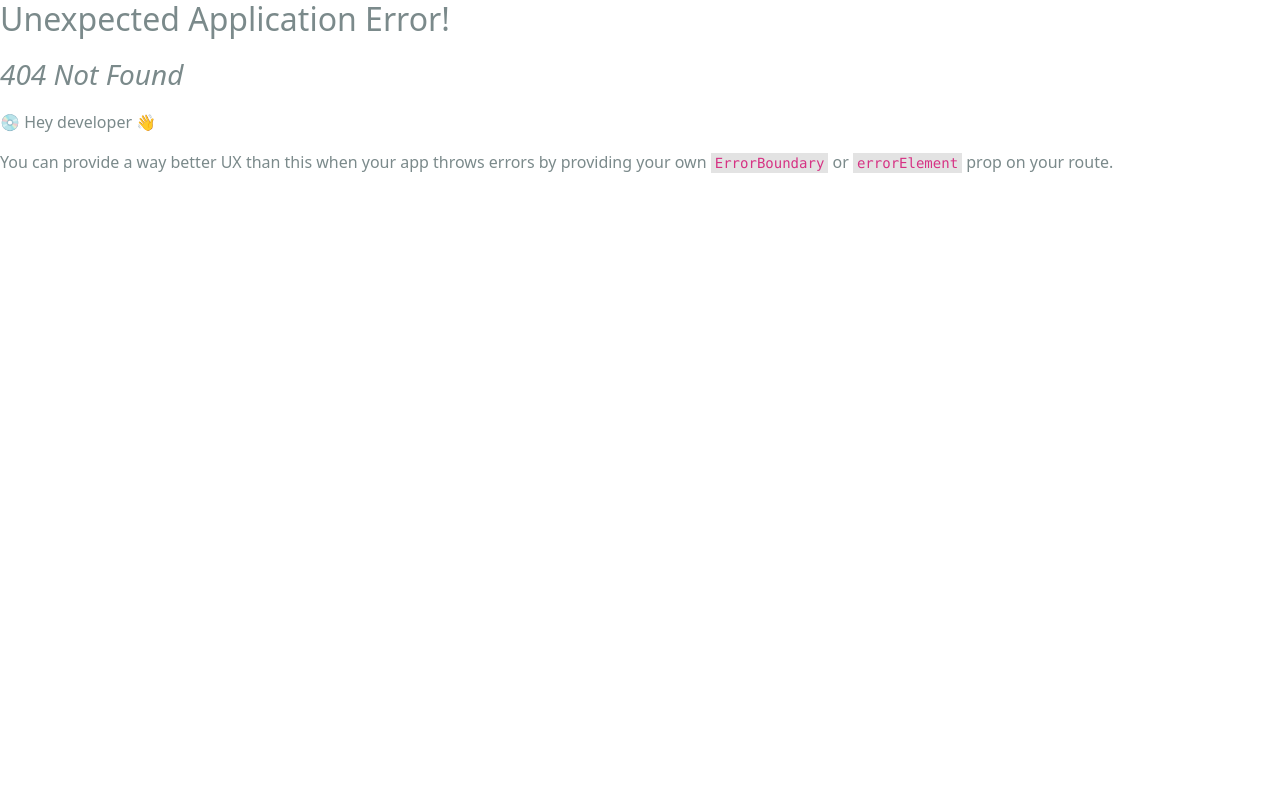
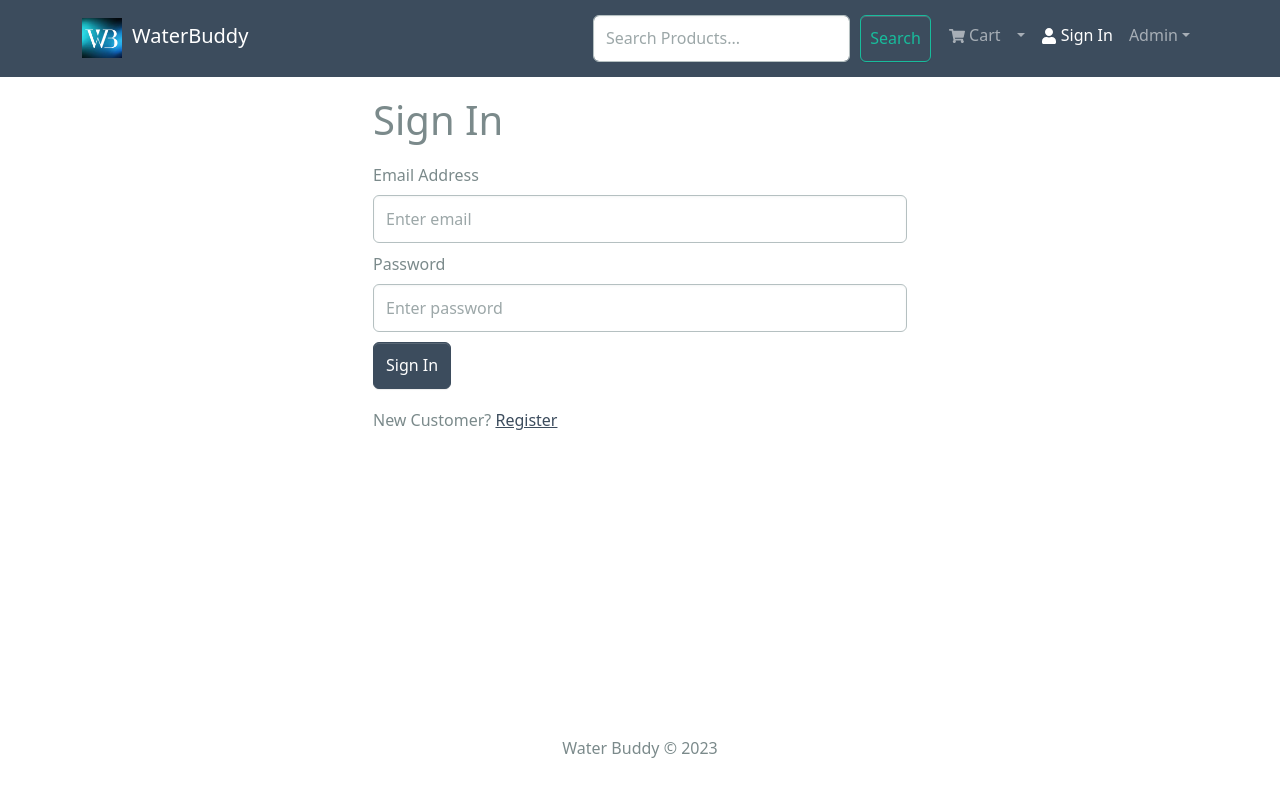
Before and after one commit to devSAK/Pizza-Buddy, a React (Create React App) app in the folder frontend/: page /login in a window 1280 px wide. Before the commit this address had no page. Shown: the top 796 px of the page. Built offline with nearby package versions, Linux system fonts and the light colour scheme.

Commit message:
Added LoginScreen Component

```diff
--- /dev/null
+++ b/frontend/src/components/FormContainer.js
@@ -0,0 +1,15 @@
+import { Container, Row, Col } from "react-bootstrap";
+
+const FormContainer = ({ children }) => {
+  return (
+    <Container>
+      <Row className="justify-content-md-center">
+        <Col xs={12} md={6}>
+          {children}
+        </Col>
+      </Row>
+    </Container>
+  );
+};
+
+export default FormContainer;
--- a/frontend/src/index.js
+++ b/frontend/src/index.js
@@ -17,6 +17,7 @@
 
 import HomeScreen from "./screens/HomeScreen";
 import store from "./store";
+import LoginScreen from "./screens/LoginScreen";
 
 const router = createBrowserRouter(
   createRoutesFromElements(
@@ -28,6 +29,7 @@
         path="/search/:keyword/page/:pageNumber"
         element={<HomeScreen />}
       />
+      <Route path="/login" element={<LoginScreen />} />
     </Route>
   )
 );
--- /dev/null
+++ b/frontend/src/screens/LoginScreen.js
@@ -0,0 +1,88 @@
+import { useState, useEffect } from "react";
+import { Link, useLocation, useNavigate } from "react-router-dom";
+import { Form, Button, Row, Col } from "react-bootstrap";
+import { useDispatch, useSelector } from "react-redux";
+import Loader from "../components/Loader";
+import FormContainer from "../components/FormContainer";
+
+import { useLoginMutation } from "../slices/usersApiSlice";
+import { setCredentials } from "../slices/authSlice";
+import { toast } from "react-toastify";
+
+const LoginScreen = () => {
+  const [email, setEmail] = useState("");
+  const [password, setPassword] = useState("");
+
+  const dispatch = useDispatch();
+  const navigate = useNavigate();
+
+  const [login, { isLoading }] = useLoginMutation();
+
+  const { userInfo } = useSelector((state) => state.auth);
+
+  const { search } = useLocation();
+  const sp = new URLSearchParams(search);
+  const redirect = sp.get("redirect") || "/";
+
+  useEffect(() => {
+    if (userInfo) {
+      navigate(redirect);
+    }
+  }, [navigate, redirect, userInfo]);
+
+  const submitHandler = async (e) => {
+    e.preventDefault();
+    try {
+      const res = await login({ email, password }).unwrap();
+      dispatch(setCredentials({ ...res }));
+      navigate(redirect);
+    } catch (err) {
+      toast.error(err?.data?.message || err.error);
+    }
+  };
+
+  return (
+    <FormContainer>
+      <h1>Sign In</h1>
+
+      <Form onSubmit={submitHandler}>
+        <Form.Group className="my-2" controlId="email">
+          <Form.Label>Email Address</Form.Label>
+          <Form.Control
+            type="email"
+            placeholder="Enter email"
+            value={email}
+            onChange={(e) => setEmail(e.target.value)}
+          ></Form.Control>
+        </Form.Group>
+
+        <Form.Group className="my-2" controlId="password">
+          <Form.Label>Password</Form.Label>
+          <Form.Control
+            type="password"
+            placeholder="Enter password"
+            value={password}
+            onChange={(e) => setPassword(e.target.value)}
+          ></Form.Control>
+        </Form.Group>
+
+        <Button disabled={isLoading} type="submit" variant="primary">
+          Sign In
+        </Button>
+
+        {isLoading && <Loader />}
+      </Form>
+
+      <Row className="py-3">
+        <Col>
+          New Customer?{" "}
+          <Link to={redirect ? `/register?redirect=${redirect}` : "/register"}>
+            Register
+          </Link>
+        </Col>
+      </Row>
+    </FormContainer>
+  );
+};
+
+export default LoginScreen;
--- /dev/null
+++ b/frontend/src/slices/usersApiSlice.js
@@ -0,0 +1,72 @@
+import { apiSlice } from "./apiSlice";
+import { USERS_URL } from "../constants";
+
+export const userApiSlice = apiSlice.injectEndpoints({
+  endpoints: (builder) => ({
+    login: builder.mutation({
+      query: (data) => ({
+        url: `${USERS_URL}/auth`,
+        method: "POST",
+        body: data,
+      }),
+    }),
+    register: builder.mutation({
+      query: (data) => ({
+        url: `${USERS_URL}`,
+        method: "POST",
+        body: data,
+      }),
+    }),
+    logout: builder.mutation({
+      query: () => ({
+        url: `${USERS_URL}/logout`,
+        method: "POST",
+      }),
+    }),
+    profile: builder.mutation({
+      query: (data) => ({
+        url: `${USERS_URL}/profile`,
+        method: "PUT",
+        body: data,
+      }),
+    }),
+    getUsers: builder.query({
+      query: () => ({
+        url: USERS_URL,
+      }),
+      providesTags: ["User"],
+      keepUnusedDataFor: 5,
+    }),
+    deleteUser: builder.mutation({
+      query: (userId) => ({
+        url: `${USERS_URL}/${userId}`,
+        method: "DELETE",
+      }),
+    }),
+    getUserDetails: builder.query({
+      query: (id) => ({
+        url: `${USERS_URL}/${id}`,
+      }),
+      keepUnusedDataFor: 5,
+    }),
+    updateUser: builder.mutation({
+      query: (data) => ({
+        url: `${USERS_URL}/${data.userId}`,
+        method: "PUT",
+        body: data,
+      }),
+      invalidatesTags: ["User"],
+    }),
+  }),
+});
+
+export const {
+  useLoginMutation,
+  useLogoutMutation,
+  useRegisterMutation,
+  useProfileMutation,
+  useGetUsersQuery,
+  useDeleteUserMutation,
+  useUpdateUserMutation,
+  useGetUserDetailsQuery,
+} = userApiSlice;
```
